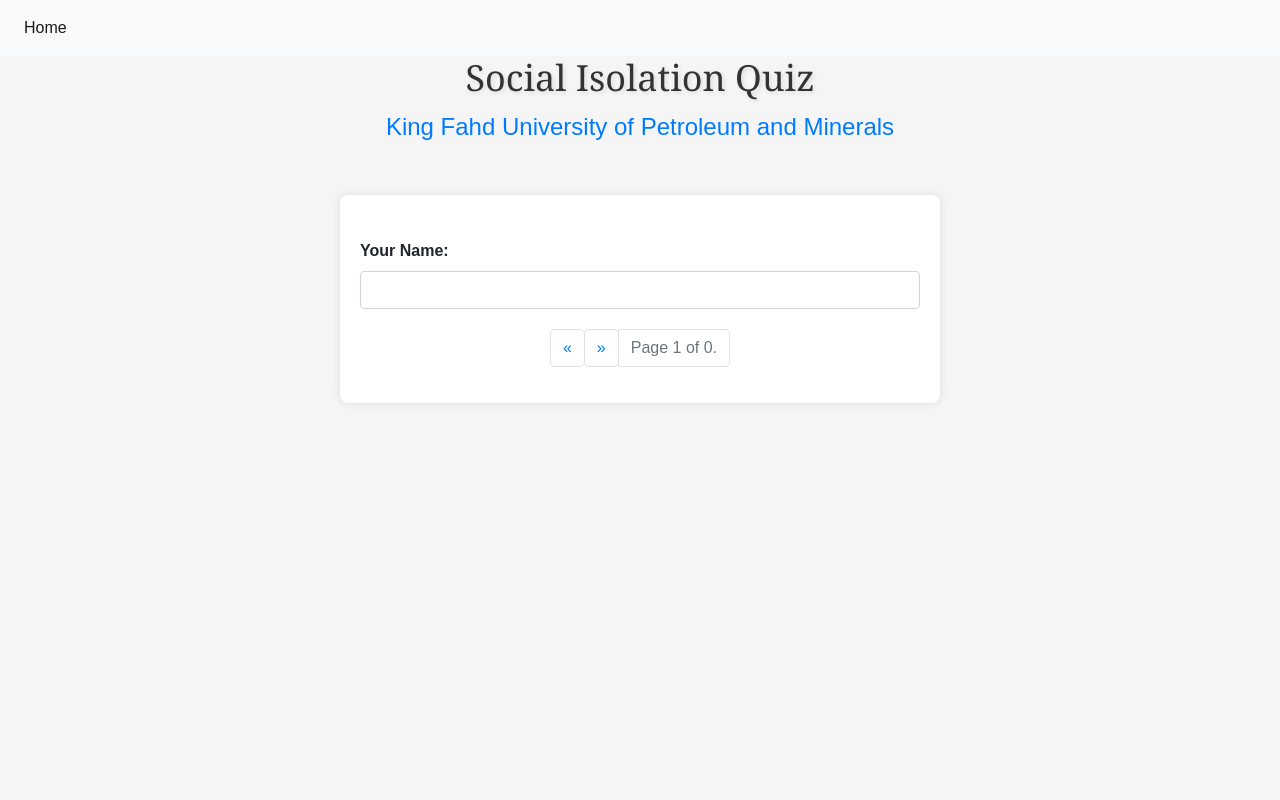
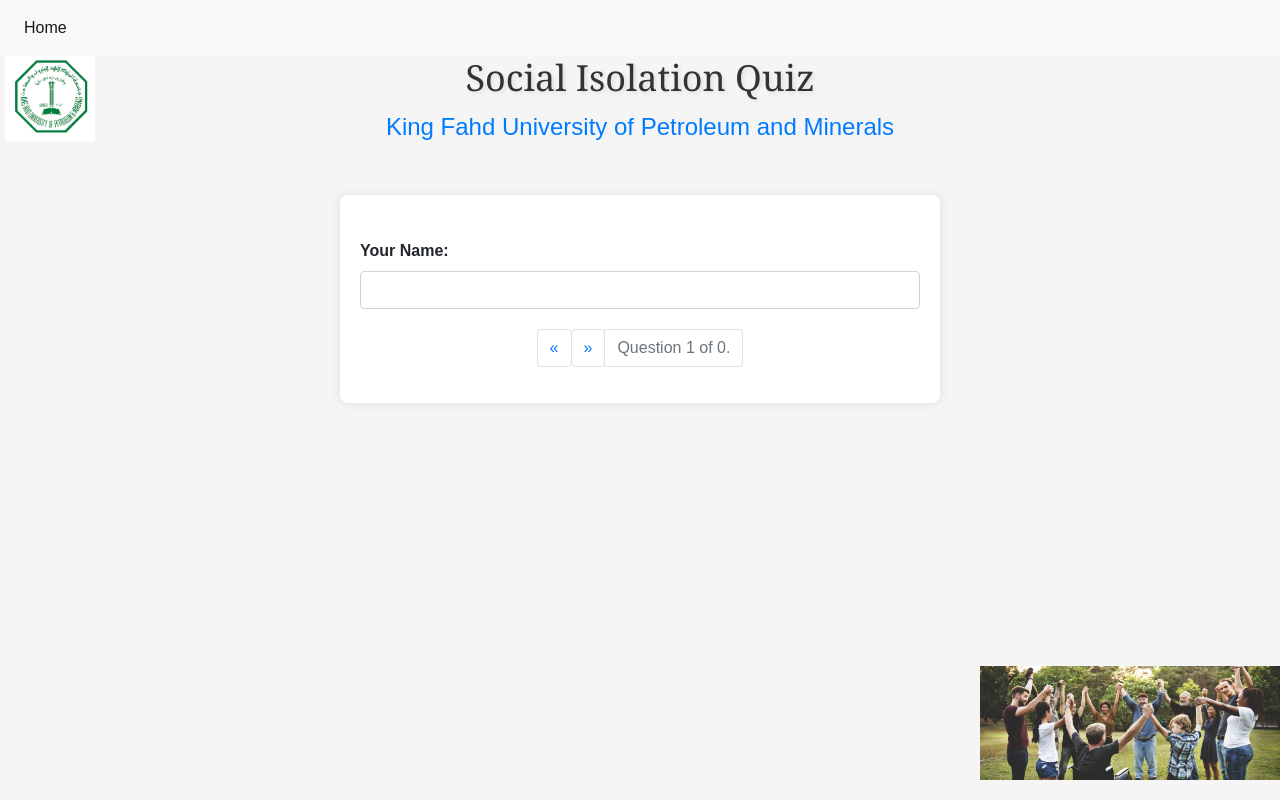
Before and after one commit to vivek451/Quiz, a Django app: page / in a window 1280 px wide. Run offline with Django 4.2, Linux system fonts and the light colour scheme; data comes from the database, SQL or seed files in the repository; both versions use the stored data as it was after the commit; some libraries are stand-ins or nearby versions.

Commit message:
Added image files to all the  pages

```diff
--- a/codem/templates/base.html
+++ b/codem/templates/base.html
@@ -8,6 +8,7 @@
 </head>
 
 <body>
+ <img src="{% static 'quiz/img/king_fahad_logo.png' %}" alt="Your Image" style="position: absolute; top: 50px; left: 0; max-width: 100px; max-height: 100px; padding: 5px;">
 
 {% include 'navbar.html' %}
   <!-- Content of other templates will go here -->
@@ -15,5 +16,7 @@
 
   {% endblock %}
 
+ <img src="{% static 'quiz/img/socialconnectedness.jpg' %}" alt="Bottom Right Image" style="position: fixed; bottom: 20px; right: 0; max-width: 300px; max-height: 300px;">
+
 </body>
 </html>
--- a/codem/templates/quiz2.html
+++ b/codem/templates/quiz2.html
@@ -58,7 +58,7 @@
                             </button>
                         </li>
                         <li class="page-item disabled">
-                            <span class="page-link">Page [[ currentPage ]] of [[ totalPages ]].</span>
+                            <span class="page-link">Question [[ currentPage ]] of [[ totalPages ]].</span>
                         </li>
                     </ul>
                 </nav>
```
Also changed, not shown: codem/db.sqlite3, codem/static/quiz/img/king_fahad_logo.png (added), codem/static/quiz/img/socialconnectedness.jpg (added), 1 other file.
